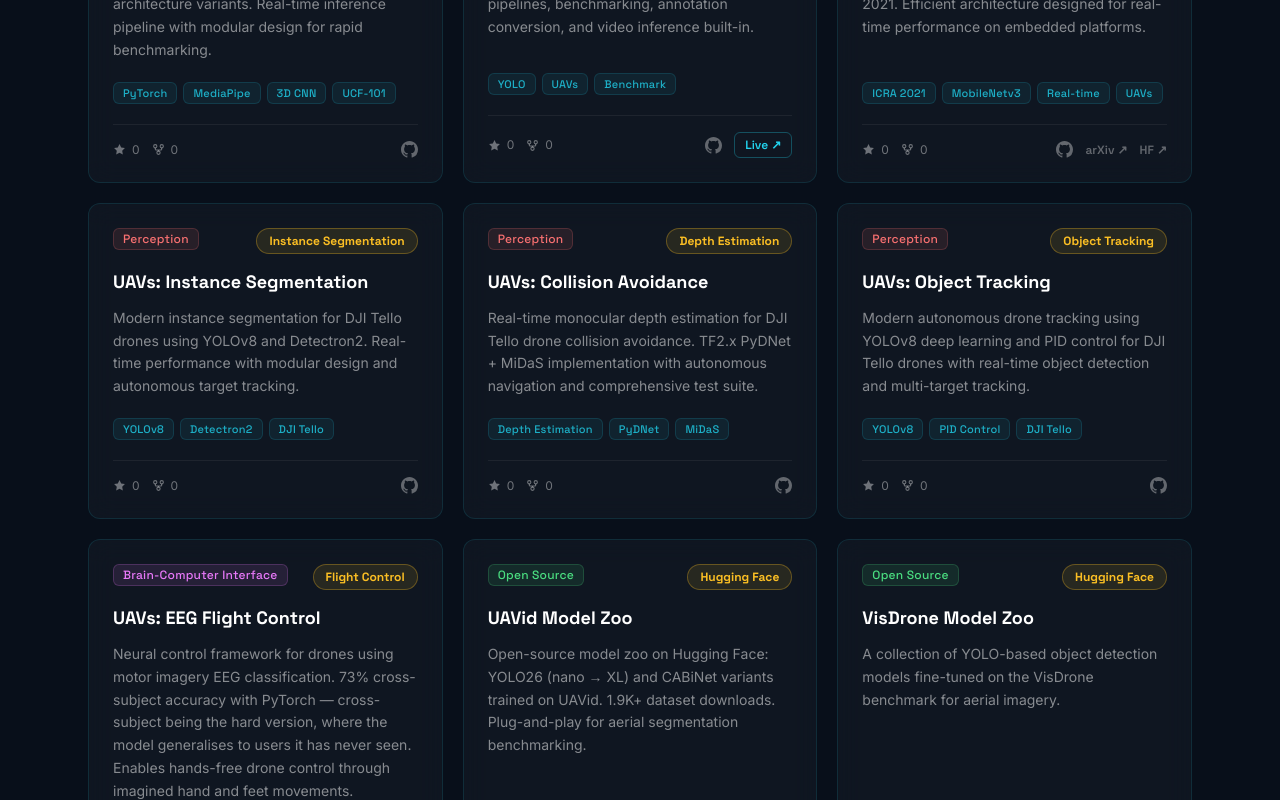
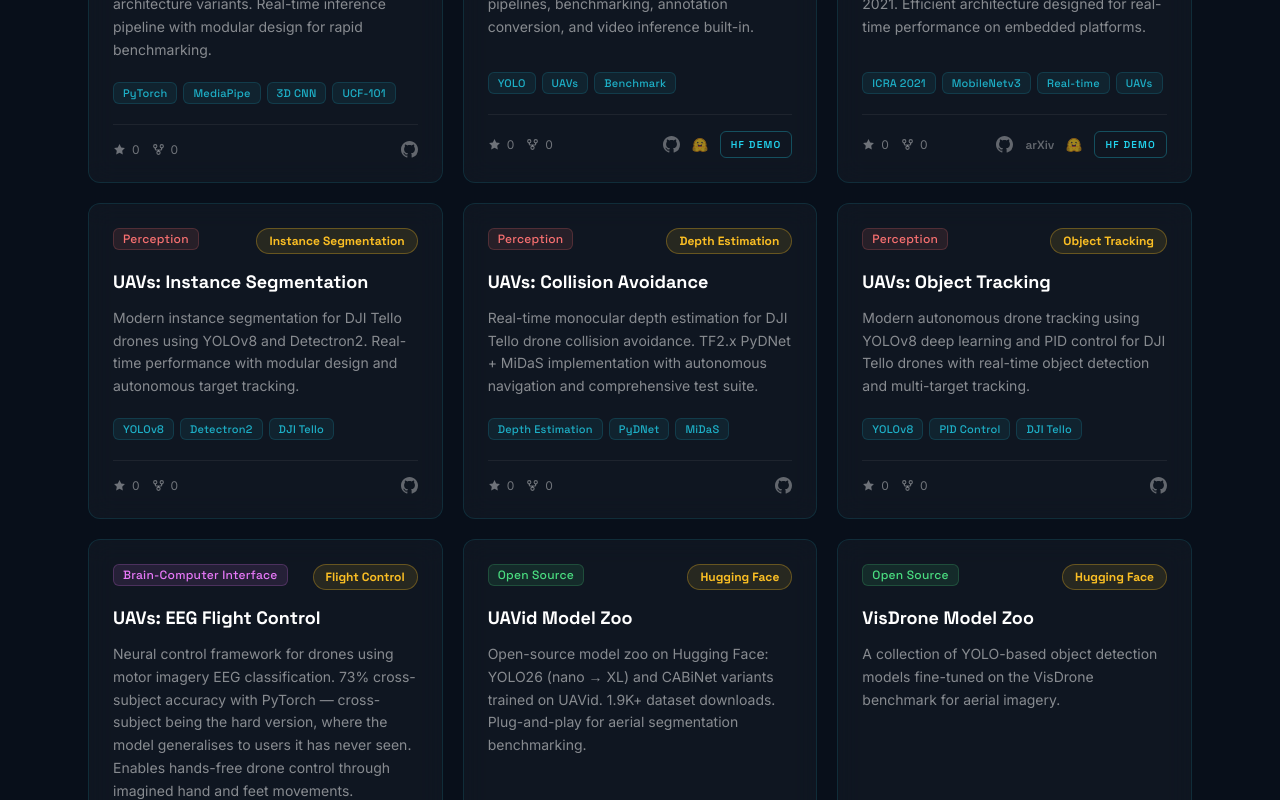
Before and after one commit to dronefreak/saumya-portfolio, a React (Vite) app: page / in a window 1280 px wide. Shown: the part 3880-4680 px from the top of the page. Built offline with nearby package versions, Linux system fonts and the light colour scheme; no server answers.

Commit message:
chore: Minor fixes to UI

```diff
--- a/src/components/LiveDemos.jsx
+++ b/src/components/LiveDemos.jsx
@@ -33,7 +33,7 @@
             rel="noopener noreferrer"
             className="text-xs font-display font-semibold text-white/40 hover:text-cyan-400 transition-colors flex-shrink-0 mt-1"
           >
-            Open ↗
+            Open in Hugging Face ↗
           </a>
         </div>
         <p className="font-body text-sm text-white/50 leading-relaxed mb-4">
--- a/src/components/Projects.jsx
+++ b/src/components/Projects.jsx
@@ -20,6 +20,20 @@
 const DownloadIcon = () => (
   <svg width="13" height="13" viewBox="0 0 24 24" fill="none" stroke="currentColor" strokeWidth="2">
     <path d="M21 15v4a2 2 0 01-2 2H5a2 2 0 01-2-2v-4M7 10l5 5 5-5M12 15V3"/>
+  </svg>
+)
+
+const HFIcon = () => (
+  <svg width="16" height="16" viewBox="0 0 95 88">
+    <path fill="#FFD21E" d="M47.21 76.5a34.75 34.75 0 1 0 0-69.5 34.75 34.75 0 0 0 0 69.5Z" />
+    <path fill="#FF9D0B" d="M81.96 41.75a34.75 34.75 0 1 0-69.5 0 34.75 34.75 0 0 0 69.5 0Zm-73.5 0a38.75 38.75 0 1 1 77.5 0 38.75 38.75 0 0 1-77.5 0Z" />
+    <path fill="#3A3B45" d="M58.5 32.3c1.28.44 1.78 3.06 3.07 2.38a5 5 0 1 0-6.76-2.07c.61 1.15 2.55-.72 3.7-.32ZM34.95 32.3c-1.28.44-1.79 3.06-3.07 2.38a5 5 0 1 1 6.76-2.07c-.61 1.15-2.56-.72-3.7-.32Z" />
+    <path fill="#FF323D" d="M46.96 56.29c9.83 0 13-8.76 13-13.26 0-2.34-1.57-1.6-4.09-.36-2.33 1.15-5.46 2.74-8.9 2.74-7.19 0-13-6.88-13-2.38s3.16 13.26 13 13.26Z" />
+    <path fill="#3A3B45" fillRule="evenodd" clipRule="evenodd" d="M39.43 54a8.7 8.7 0 0 1 5.3-4.49c.4-.12.81.57 1.24 1.28.4.68.82 1.37 1.24 1.37.45 0 .9-.68 1.33-1.35.45-.7.89-1.38 1.32-1.25a8.61 8.61 0 0 1 5 4.17c3.73-2.94 5.1-7.74 5.1-10.7 0-2.34-1.57-1.6-4.09-.36l-.14.07c-2.31 1.15-5.39 2.67-8.77 2.67s-6.45-1.52-8.77-2.67c-2.6-1.29-4.23-2.1-4.23.29 0 3.05 1.46 8.06 5.47 10.97Z" />
+    <path fill="#FF9D0B" d="M70.71 37a3.25 3.25 0 1 0 0-6.5 3.25 3.25 0 0 0 0 6.5ZM24.21 37a3.25 3.25 0 1 0 0-6.5 3.25 3.25 0 0 0 0 6.5ZM17.52 48c-1.62 0-3.06.66-4.07 1.87a5.97 5.97 0 0 0-1.33 3.76 7.1 7.1 0 0 0-1.94-.3c-1.55 0-2.95.59-3.94 1.66a5.8 5.8 0 0 0-.8 7 5.3 5.3 0 0 0-1.79 2.82c-.24.9-.48 2.8.8 4.74a5.22 5.22 0 0 0-.37 5.02c1.02 2.32 3.57 4.14 8.52 6.1 3.07 1.22 5.89 2 5.91 2.01a44.33 44.33 0 0 0 10.93 1.6c5.86 0 10.05-1.8 12.46-5.34 3.88-5.69 3.33-10.9-1.7-15.92-2.77-2.78-4.62-6.87-5-7.77-.78-2.66-2.84-5.62-6.25-5.62a5.7 5.7 0 0 0-4.6 2.46c-1-1.26-1.98-2.25-2.86-2.82A7.4 7.4 0 0 0 17.52 48Zm0 4c.51 0 1.14.22 1.82.65 2.14 1.36 6.25 8.43 7.76 11.18.5.92 1.37 1.31 2.14 1.31 1.55 0 2.75-1.53.15-3.48-3.92-2.93-2.55-7.72-.68-8.01.08-.02.17-.02.24-.02 1.7 0 2.45 2.93 2.45 2.93s2.2 5.52 5.98 9.3c3.77 3.77 3.97 6.8 1.22 10.83-1.88 2.75-5.47 3.58-9.16 3.58-3.81 0-7.73-.9-9.92-1.46-.11-.03-13.45-3.8-11.76-7 .28-.54.75-.76 1.34-.76 2.38 0 6.7 3.54 8.57 3.54.41 0 .7-.17.83-.6.79-2.85-12.06-4.05-10.98-8.17.2-.73.71-1.02 1.44-1.02 3.14 0 10.2 5.53 11.68 5.53.11 0 .2-.03.24-.1.74-1.2.33-2.04-4.9-5.2-5.21-3.16-8.88-5.06-6.8-7.33.24-.26.58-.38 1-.38 3.17 0 10.66 6.82 10.66 6.82s2.02 2.1 3.25 2.1c.28 0 .52-.1.68-.38.86-1.46-8.06-8.22-8.56-11.01-.34-1.9.24-2.85 1.31-2.85Z" />
+    <path fill="#FFD21E" d="M38.6 76.69c2.75-4.04 2.55-7.07-1.22-10.84-3.78-3.77-5.98-9.3-5.98-9.3s-.82-3.2-2.69-2.9c-1.87.3-3.24 5.08.68 8.01 3.91 2.93-.78 4.92-2.29 2.17-1.5-2.75-5.62-9.82-7.76-11.18-2.13-1.35-3.63-.6-3.13 2.2.5 2.79 9.43 9.55 8.56 11-.87 1.47-3.93-1.71-3.93-1.71s-9.57-8.71-11.66-6.44c-2.08 2.27 1.59 4.17 6.8 7.33 5.23 3.16 5.64 4 4.9 5.2-.75 1.2-12.28-8.53-13.36-4.4-1.08 4.11 11.77 5.3 10.98 8.15-.8 2.85-9.06-5.38-10.74-2.18-1.7 3.21 11.65 6.98 11.76 7.01 4.3 1.12 15.25 3.49 19.08-2.12Z" />
+    <path fill="#FF9D0B" d="M77.4 48c1.62 0 3.07.66 4.07 1.87a5.97 5.97 0 0 1 1.33 3.76 7.1 7.1 0 0 1 1.95-.3c1.55 0 2.95.59 3.94 1.66a5.8 5.8 0 0 1 .8 7 5.3 5.3 0 0 1 1.78 2.82c.24.9.48 2.8-.8 4.74a5.22 5.22 0 0 1 .37 5.02c-1.02 2.32-3.57 4.14-8.51 6.1-3.08 1.22-5.9 2-5.92 2.01a44.33 44.33 0 0 1-10.93 1.6c-5.86 0-10.05-1.8-12.46-5.34-3.88-5.69-3.33-10.9 1.7-15.92 2.78-2.78 4.63-6.87 5.01-7.77.78-2.66 2.83-5.62 6.24-5.62a5.7 5.7 0 0 1 4.6 2.46c1-1.26 1.98-2.25 2.87-2.82A7.4 7.4 0 0 1 77.4 48Zm0 4c-.51 0-1.13.22-1.82.65-2.13 1.36-6.25 8.43-7.76 11.18a2.43 2.43 0 0 1-2.14 1.31c-1.54 0-2.75-1.53-.14-3.48 3.91-2.93 2.54-7.72.67-8.01a1.54 1.54 0 0 0-.24-.02c-1.7 0-2.45 2.93-2.45 2.93s-2.2 5.52-5.97 9.3c-3.78 3.77-3.98 6.8-1.22 10.83 1.87 2.75 5.47 3.58 9.15 3.58 3.82 0 7.73-.9 9.93-1.46.1-.03 13.45-3.8 11.76-7-.29-.54-.75-.76-1.34-.76-2.38 0-6.71 3.54-8.57 3.54-.42 0-.71-.17-.83-.6-.8-2.85 12.05-4.05 10.97-8.17-.19-.73-.7-1.02-1.44-1.02-3.14 0-10.2 5.53-11.68 5.53-.1 0-.19-.03-.23-.1-.74-1.2-.34-2.04 4.88-5.2 5.23-3.16 8.9-5.06 6.8-7.33-.23-.26-.57-.38-.98-.38-3.18 0-10.67 6.82-10.67 6.82s-2.02 2.1-3.24 2.1a.74.74 0 0 1-.68-.38c-.87-1.46 8.05-8.22 8.55-11.01.34-1.9-.24-2.85-1.31-2.85Z" />
+    <path fill="#FFD21E" d="M56.33 76.69c-2.75-4.04-2.56-7.07 1.22-10.84 3.77-3.77 5.97-9.3 5.97-9.3s.82-3.2 2.7-2.9c1.86.3 3.23 5.08-.68 8.01-3.92 2.93.78 4.92 2.28 2.17 1.51-2.75 5.63-9.82 7.76-11.18 2.13-1.35 3.64-.6 3.13 2.2-.5 2.79-9.42 9.55-8.55 11 .86 1.47 3.92-1.71 3.92-1.71s9.58-8.71 11.66-6.44c2.08 2.27-1.58 4.17-6.8 7.33-5.23 3.16-5.63 4-4.9 5.2.75 1.2 12.28-8.53 13.36-4.4 1.08 4.11-11.76 5.3-10.97 8.15.8 2.85 9.05-5.38 10.74-2.18 1.69 3.21-11.65 6.98-11.76 7.01-4.31 1.12-15.26 3.49-19.08-2.12Z" />
   </svg>
 )
 
@@ -140,7 +154,7 @@
               rel="noopener noreferrer"
               className="text-white/35 hover:text-amber-400 transition-colors duration-200 text-xs font-display font-semibold"
             >
-              arXiv ↗
+              arXiv
             </a>
           )}
           {project.links.huggingface && (
@@ -148,9 +162,10 @@
               href={project.links.huggingface}
               target="_blank"
               rel="noopener noreferrer"
-              className="text-white/35 hover:text-cyan-400 transition-colors duration-200 text-xs font-display font-semibold"
+              className="opacity-60 hover:opacity-100 transition-opacity duration-200"
+              aria-label="Hugging Face"
             >
-              HF ↗
+              <HFIcon />
             </a>
           )}
           {project.links.demo && (
@@ -160,7 +175,7 @@
               rel="noopener noreferrer"
               className="text-xs font-display font-semibold text-cyan-400 border border-cyan-400/30 bg-cyan-400/08 rounded-md px-2.5 py-1 hover:bg-cyan-400/15 transition-colors duration-200"
             >
-              Live ↗
+              <span className="section-label text-[10px]">HF Demo</span>
             </a>
           )}
         </div>
--- a/src/data/projects.js
+++ b/src/data/projects.js
@@ -31,6 +31,7 @@
     staticForks: 0,
     links: {
       github: 'https://github.com/dronefreak/VisDrone-dataset-python-toolkit',
+      huggingface: 'https://huggingface.co/collections/dronefreak/visdrone-detection-model-zoo',
       demo: 'https://huggingface.co/spaces/dronefreak/visdrone-aerial-detection',
     },
     featured: true,
@@ -50,6 +51,7 @@
       github: 'https://github.com/dronefreak/CABiNet',
       paper: 'https://arxiv.org/abs/2011.00993',
       huggingface: 'https://huggingface.co/dronefreak/cabinet-mobilenetv3-small-uavid',
+      demo: 'https://huggingface.co/spaces/dronefreak/uavid-aerial-segmentation',
     },
     featured: true,
     badge: 'Semantic Segmentation',
```
Also changed, not shown: 1 other file (tests, documents, lock files or other folders).
